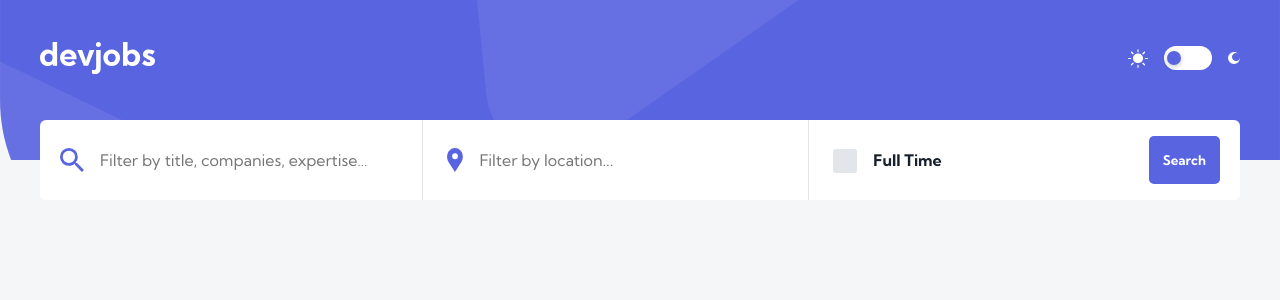
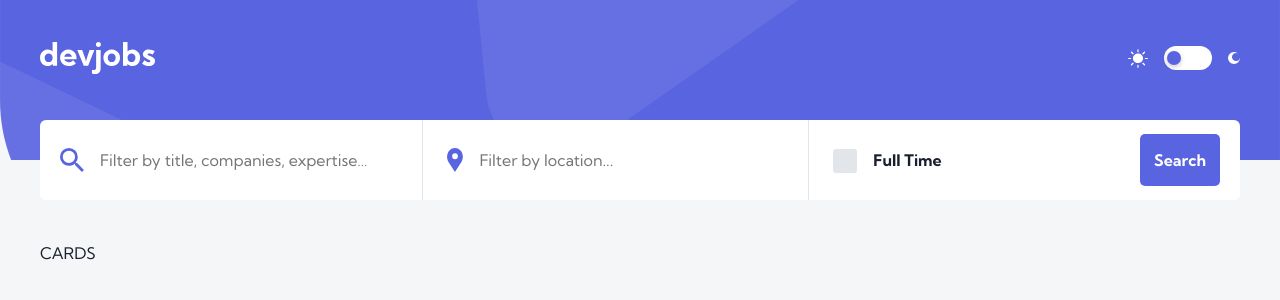
Before and after one commit to Moorroww/FrontEndMentor---DevJobs-2, a React (Vite) app: page / in a window 1280 px wide. Shown: the top 300 px of the page. Built offline with nearby package versions, Linux system fonts and the light colour scheme.

Commit message:
DevJ-4: Fix to search bar and CardsSection init

```diff
--- /dev/null
+++ b/src/Components/HomePage/CardsSection/Card.css.tsx
@@ -0,0 +1,3 @@
+import styled from "styled-components";
+
+export const StyledCard = styled.div``;
--- /dev/null
+++ b/src/Components/HomePage/CardsSection/Card.tsx
@@ -0,0 +1,7 @@
+import React from "react";
+
+import { StyledCard } from "./Card.css";
+
+export const Card = () => {
+  return <StyledCard></StyledCard>;
+};
--- /dev/null
+++ b/src/Components/HomePage/CardsSection/CardsSection.css.tsx
@@ -0,0 +1,24 @@
+import styled from "styled-components";
+
+export const StyledCardsSectionContainer = styled.section`
+  margin-inline: 2.4rem;
+  display: grid;
+  grid-template-columns: 1fr;
+  row-gap: 2.4rem;
+
+  @media (width>767px) {
+    margin-inline: 4rem;
+    grid-template-columns: 1fr 1fr;
+    row-gap: 4rem;
+    column-gap: 1.1rem;
+  }
+
+  @media (width>1439px) {
+    margin-inline: 16.5rem !important;
+    width: 100%;
+    max-width: 1110px;
+    justify-self: center;
+    grid-template-columns: 1fr 1fr 1fr;
+    column-gap: 3rem;
+  }
+`;
--- /dev/null
+++ b/src/Components/HomePage/CardsSection/CardsSection.tsx
@@ -0,0 +1,9 @@
+import React from "react";
+
+import { Card } from "./Card";
+
+import { StyledCardsSectionContainer } from "./CardsSection.css";
+
+export const CardsSection = () => {
+  return <StyledCardsSectionContainer>CARDS</StyledCardsSectionContainer>;
+};
--- a/src/Components/HomePage/HomePage.tsx
+++ b/src/Components/HomePage/HomePage.tsx
@@ -6,12 +6,14 @@ import { SearchBar } from "./SearchBar/SearchBar";
 
 import { HomePageContainer } from "./HomePage.css";
 import { Header } from "./Header/Header";
+import { CardsSection } from "./CardsSection/CardsSection";
 
 export const HomePage = ({ toggleTheme }: ToggleThemeFunction) => {
   return (
     <HomePageContainer>
       <Header toggleTheme={toggleTheme} />
       <SearchBar />
+      <CardsSection />
     </HomePageContainer>
   );
 };
--- a/src/Components/HomePage/SearchBar/SearchBar.css.tsx
+++ b/src/Components/HomePage/SearchBar/SearchBar.css.tsx
@@ -101,6 +101,17 @@ export const StyledCheckboxLabel = styled.label`
     font-weight: bold;
     color: ${({ theme }) => theme.fontMain};
     cursor: pointer;
+    text-overflow: ellipsis;
+    display: flex;
+    gap: 0.4rem;
+  }
+
+  & span span {
+    display: none;
+
+    @media (width>1439px) {
+      display: flex;
+    }
   }
 
   @media (width>767px) {
@@ -154,6 +165,7 @@ export const StyledSearchButton = styled.button`
   font-family: inherit;
   border-radius: 0.5rem;
   transition: 0.2s all ease;
+
   &:hover {
     background-color: ${({ theme }) => theme.accentLightViolet};
     cursor: pointer;
@@ -164,6 +176,7 @@ export const StyledSearchButton = styled.button`
     font-weight: bold;
   }
   @media (width>767px) {
+    font-size: 1.6rem;
     padding-block: 1.6rem;
     & img {
       display: none;
--- a/src/Components/HomePage/SearchBar/SearchBar.tsx
+++ b/src/Components/HomePage/SearchBar/SearchBar.tsx
@@ -46,7 +46,9 @@ export const SearchBar = () => {
         <StyledCheckboxLabel>
           <input type="checkbox" id="cbx" className="hidden-xs-up" />
           <label htmlFor="cbx" className="cbx"></label>
-          <span>Full Time</span>
+          <span>
+            Full Time <span>Only</span>
+          </span>
         </StyledCheckboxLabel>
 
         <StyledSearchButton>
```
